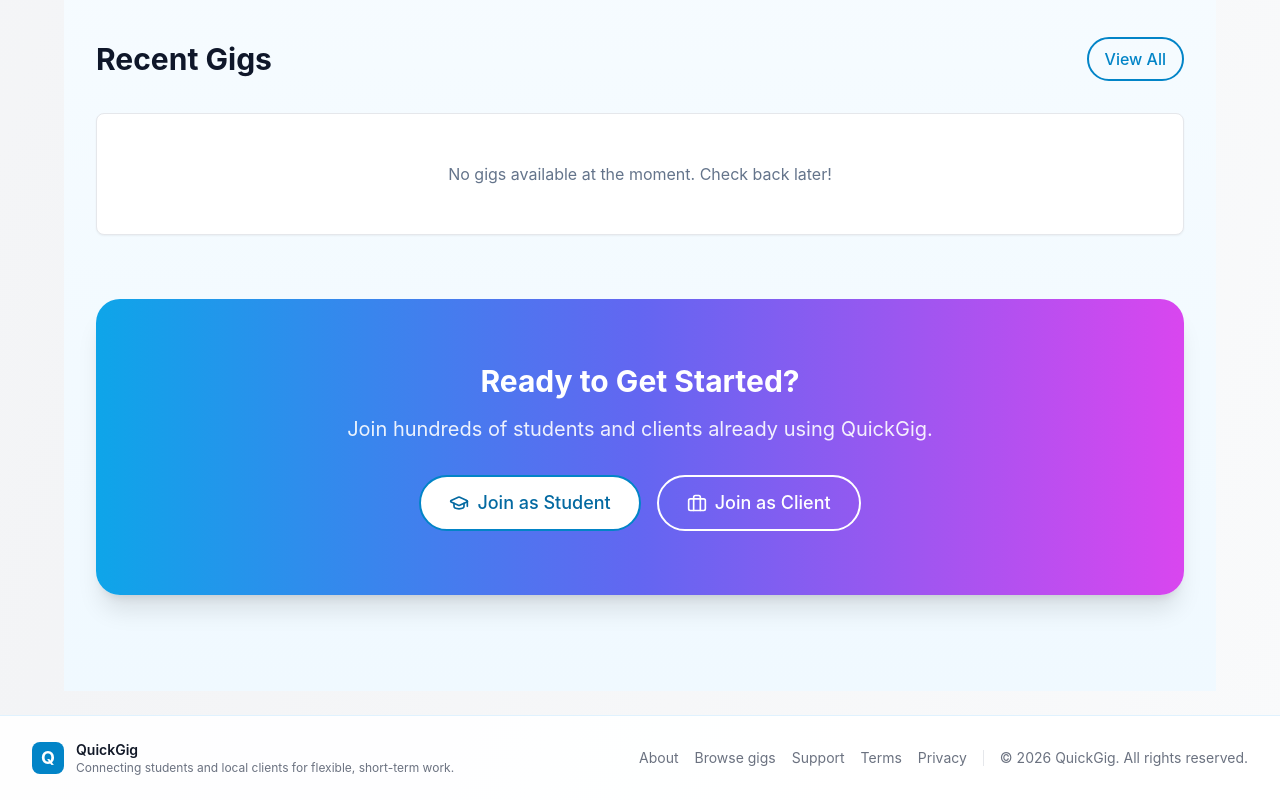
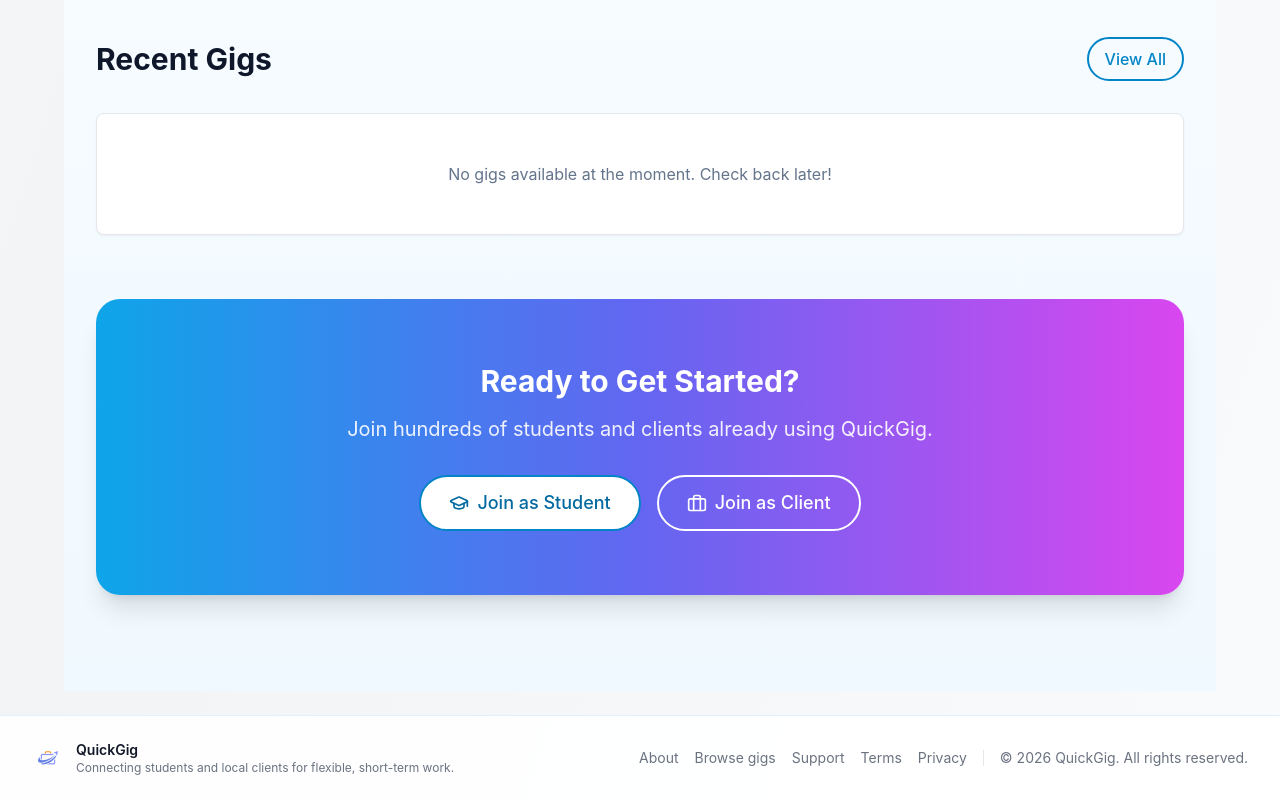
Before and after one commit to Style98k/Capstone, a React (Vite) app in the folder frontend/: page / in a window 1280 px wide. Shown: the part 3155-3955 px from the top of the page. Built offline with nearby package versions, Linux system fonts and the light colour scheme.

Commit message:
footer logo

```diff
--- a/frontend/src/components/Layout/Footer.jsx
+++ b/frontend/src/components/Layout/Footer.jsx
@@ -4,9 +4,7 @@ export default function Footer() {
       <div className="max-w-7xl mx-auto px-4 sm:px-6 lg:px-8 py-6">
         <div className="flex flex-col gap-4 md:flex-row md:items-center md:justify-between">
           <div className="flex items-center gap-3">
-            <div className="w-8 h-8 bg-sky-600 rounded-lg flex items-center justify-center">
-              <span className="text-white font-bold text-lg">Q</span>
-            </div>
+            <img src="/no%20bg.png" alt="QuickGig Logo" className="w-8 h-8 object-contain" />
             <div>
               <p className="text-sm font-semibold text-gray-900 dark:text-white">QuickGig</p>
               <p className="text-xs text-gray-500 dark:text-gray-400">
--- a/frontend/src/components/Shared/Footer.jsx
+++ b/frontend/src/components/Shared/Footer.jsx
@@ -7,9 +7,7 @@ export default function Footer() {
       <div className="max-w-7xl mx-auto py-10 px-4 overflow-hidden sm:px-6 lg:px-8 space-y-6">
         <div className="flex flex-col items-center gap-2 text-center">
           <div className="flex items-center gap-2">
-            <div className="w-8 h-8 bg-sky-600 rounded-lg flex items-center justify-center">
-              <span className="text-white font-bold text-lg">Q</span>
-            </div>
+            <img src="/no%20bg.png" alt="QuickGig Logo" className="w-8 h-8 object-contain" />
             <span className="text-base font-semibold text-gray-900">QuickGig</span>
           </div>
           <p className="text-xs sm:text-sm text-gray-500 max-w-xl">
```
